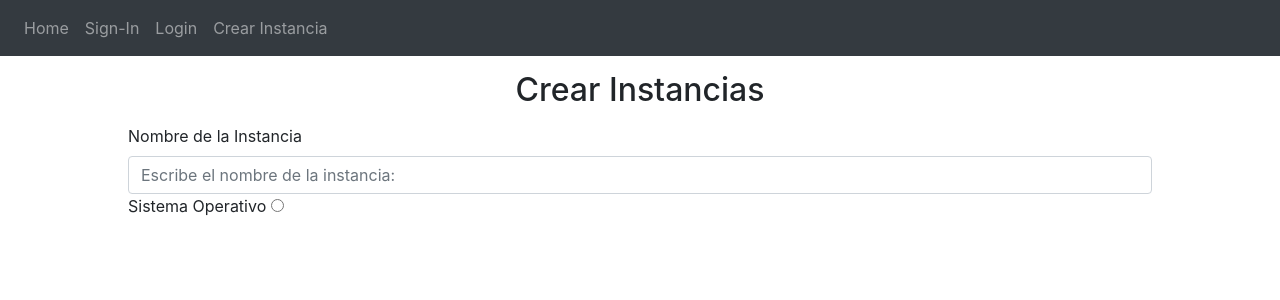
After one commit to jromeroa17/awsflask, a Flask app: page /createInstance in a window 1280 px wide. The commit adds this page. Shown: the top 300 px of the page. Run offline with Flask 3, Linux system fonts and the light colour scheme; some libraries are stand-ins or nearby versions.

Commit message:
creada pagina de crear instancias

```diff
--- a/website/templates/base.html
+++ b/website/templates/base.html
@@ -22,6 +22,7 @@
 					<li><a href="/" class="nav-item nav-link" id="home">Home</a></li>
 					<li><a href="/sign-in" class="nav-item nav-link" id="signin">Sign-In</a></li>
 					<li><a href="/login" class="nav-item nav-link" id="login">Login</a></li>
+					<li><a href="/createInstance" class="nav-item nav-link" id="createInstance">Crear Instancia</a></li>
 				</ul>
 			</nav>
 		</header>
--- /dev/null
+++ b/website/templates/createInstance.html
@@ -0,0 +1,21 @@
+{% extends 'base.html' %}
+
+{% block title %}
+    <title>ec2</title>
+{% endblock %}
+
+{% block content %}
+    <h2 style="text-align:center; margin:15px 0px;">Crear Instancias</h2>
+    <form method="POST" class="form-group" style="width: 80%; margin: auto;">
+        <label for="instanceName">Nombre de la Instancia</label>
+         <input type="text" class="form-control" id="instanceName" name="instanceName"
+                placeholder="Escribe el nombre de la instancia:"
+         >
+        <label>Sistema Operativo</label>
+        <input type="radio" name="OS" class="">
+
+
+
+
+    </form>
+{% endblock %}
--- a/website/templates/login.html
+++ b/website/templates/login.html
@@ -1,7 +1,7 @@
 {% extends 'base.html' %}
 
   {% block title %}
-    <title>login</title>
+    <title>Login</title>
 {% endblock %}
 
 {% block content %}
--- a/website/views.py
+++ b/website/views.py
@@ -6,3 +6,7 @@ views = Blueprint('views', __name__)
 @views.route('/')
 def home():
     return render_template('home.html')
+
+@views.route('/createInstance', methods=['GET','POST'])
+def create_instance():
+    return render_template('createInstance.html')
```
